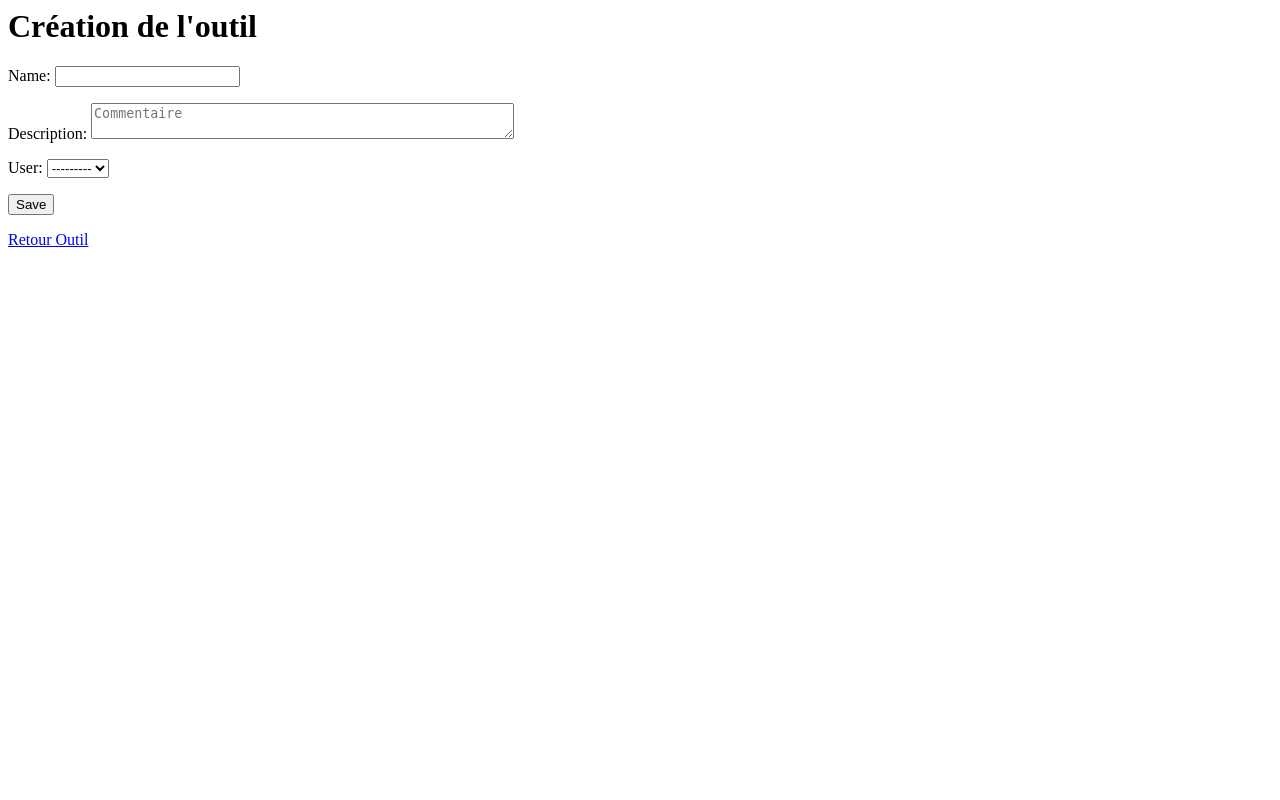
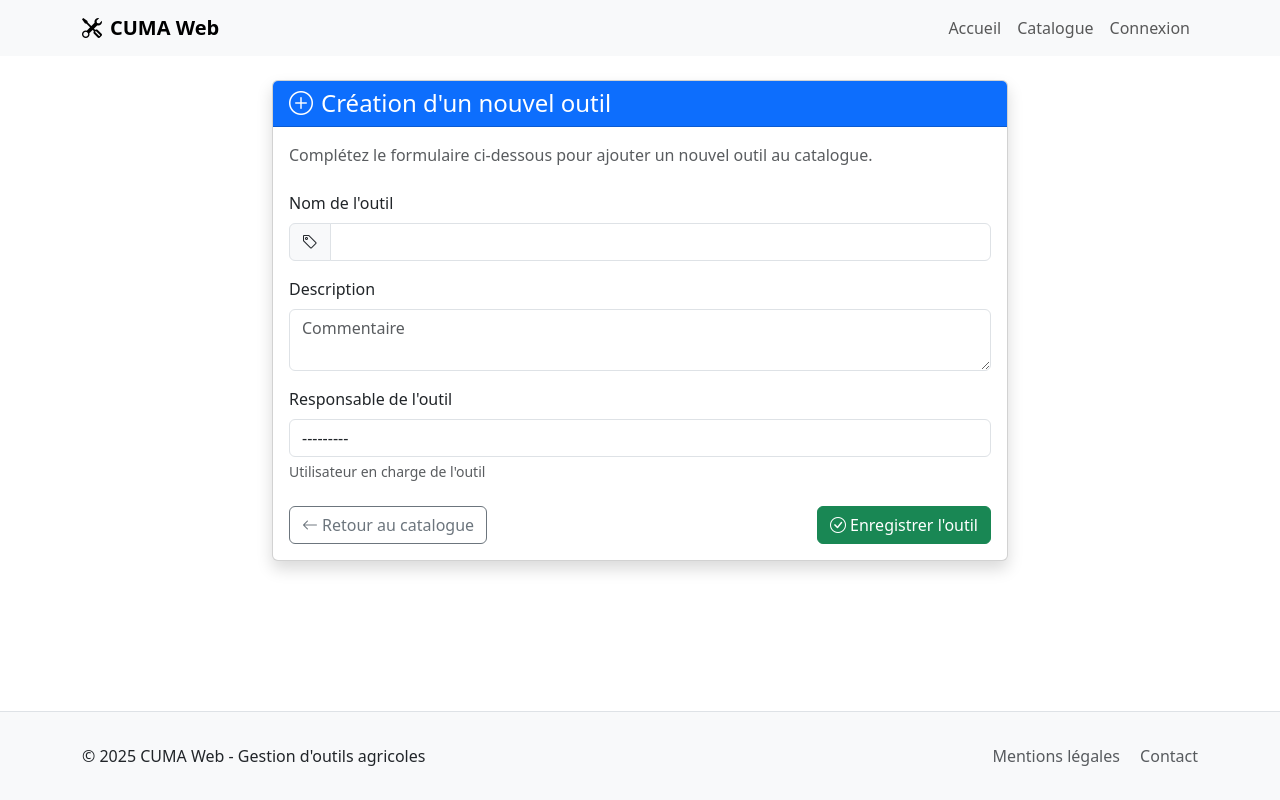
Before and after one commit to AntoineBachelet/cumaweb, a Django app: page /catalog/create_tool/ in a window 1280 px wide. Run offline with Django 5.2, Linux system fonts and the light colour scheme.

Commit message:
feat: adapt createtoolform to added base and tags

```diff
--- a/src/catalog/templates/catalog/createtoolform.html
+++ b/src/catalog/templates/catalog/createtoolform.html
@@ -1,8 +1,67 @@
-<h1> Création de l'outil </h1>
+{% extends "catalog/base.html" %}
+{% load form_tags %}
 
-<form method="post">{% csrf_token %}
-    {{ form.as_p }}
-    <input type="submit" value="Save">
-</form>
+{% block title %}Création d'un nouvel outil{% endblock %}
 
-<a href="{% url 'catalog:index'%}"> Retour Outil </a>
+{% block content %}
+<div class="container py-4">
+  <div class="row justify-content-center">
+    <div class="col-md-8">
+      <div class="card shadow">
+        <div class="card-header bg-primary text-white">
+          <h4 class="card-title mb-0">
+            <i class="bi bi-plus-circle me-2"></i>Création d'un nouvel outil
+          </h4>
+        </div>
+
+        <div class="card-body">
+          <p class="text-muted mb-4">Complétez le formulaire ci-dessous pour ajouter un nouvel outil au catalogue.</p>
+
+          <form method="post">
+            {% csrf_token %}
+
+            <div class="mb-3">
+              <label for="{{ form.name.id_for_label }}" class="form-label">Nom de l'outil</label>
+              <div class="input-group">
+                <span class="input-group-text"><i class="bi bi-tag"></i></span>
+                {{ form.name|add_class:"form-control"  }}
+              </div>
+              {% if form.name.errors %}
+                <div class="text-danger mt-1 small">{{ form.name.errors }}</div>
+              {% endif %}
+            </div>
+
+            <div class="mb-3">
+              <label for="{{ form.description.id_for_label }}" class="form-label">Description</label>
+              {{ form.description|add_class:"form-control"  }}
+              {% if form.description.errors %}
+                <div class="text-danger mt-1 small">{{ form.description.errors }}</div>
+              {% endif %}
+            </div>
+
+            {% if form.user %}
+            <div class="mb-3">
+              <label for="{{ form.user.id_for_label }}" class="form-label">Responsable de l'outil</label>
+              {{ form.user|add_class:"form-control"  }}
+              {% if form.user.errors %}
+                <div class="text-danger mt-1 small">{{ form.user.errors }}</div>
+              {% endif %}
+              <div class="form-text">Utilisateur en charge de l'outil</div>
+            </div>
+            {% endif %}
+
+            <div class="d-flex justify-content-between mt-4">
+              <a href="{% url 'catalog:index' %}" class="btn btn-outline-secondary">
+                <i class="bi bi-arrow-left me-1"></i>Retour au catalogue
+              </a>
+              <button type="submit" class="btn btn-success">
+                <i class="bi bi-check-circle me-1"></i>Enregistrer l'outil
+              </button>
+            </div>
+          </form>
+        </div>
+      </div>
+    </div>
+  </div>
+</div>
+{% endblock %}
```
